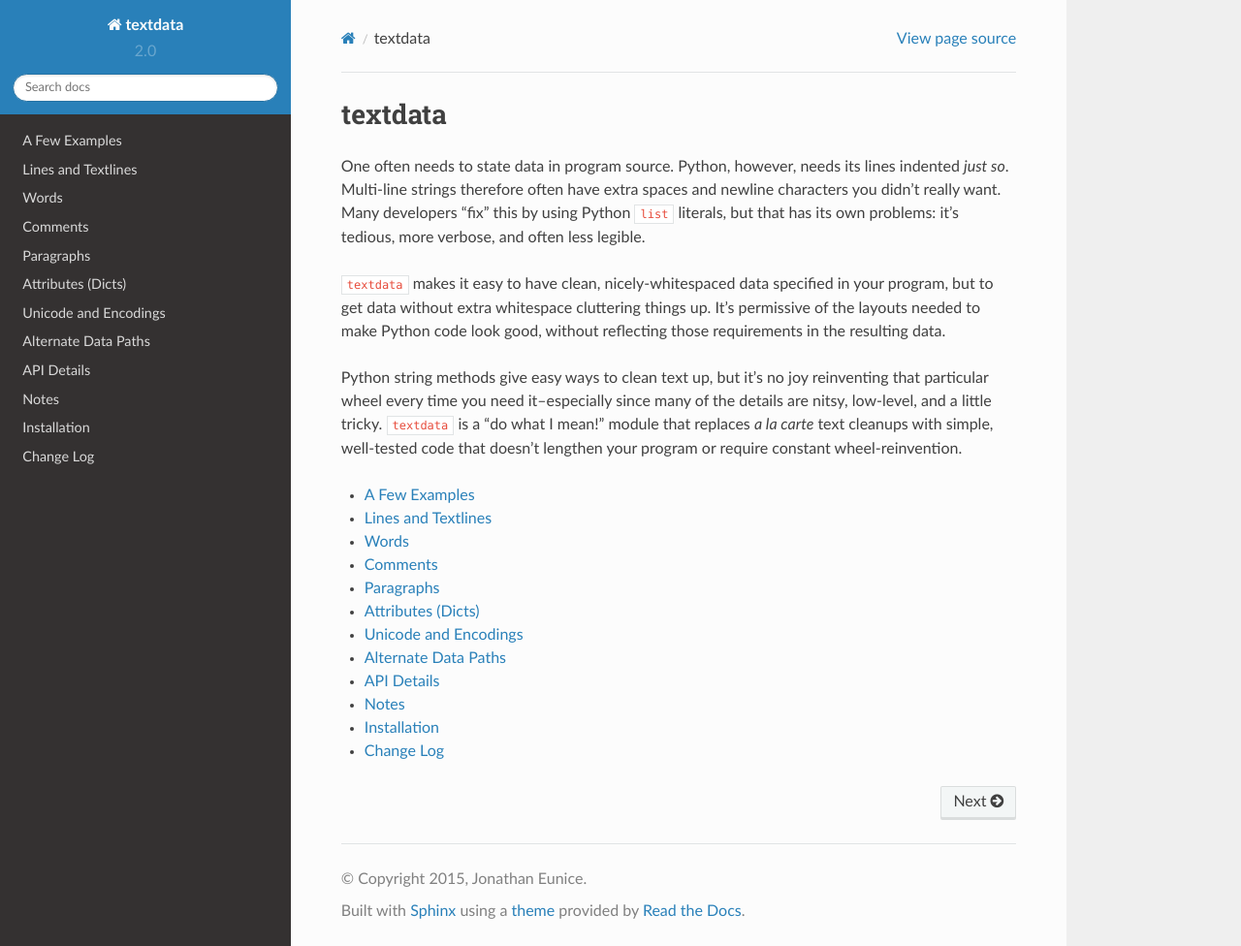
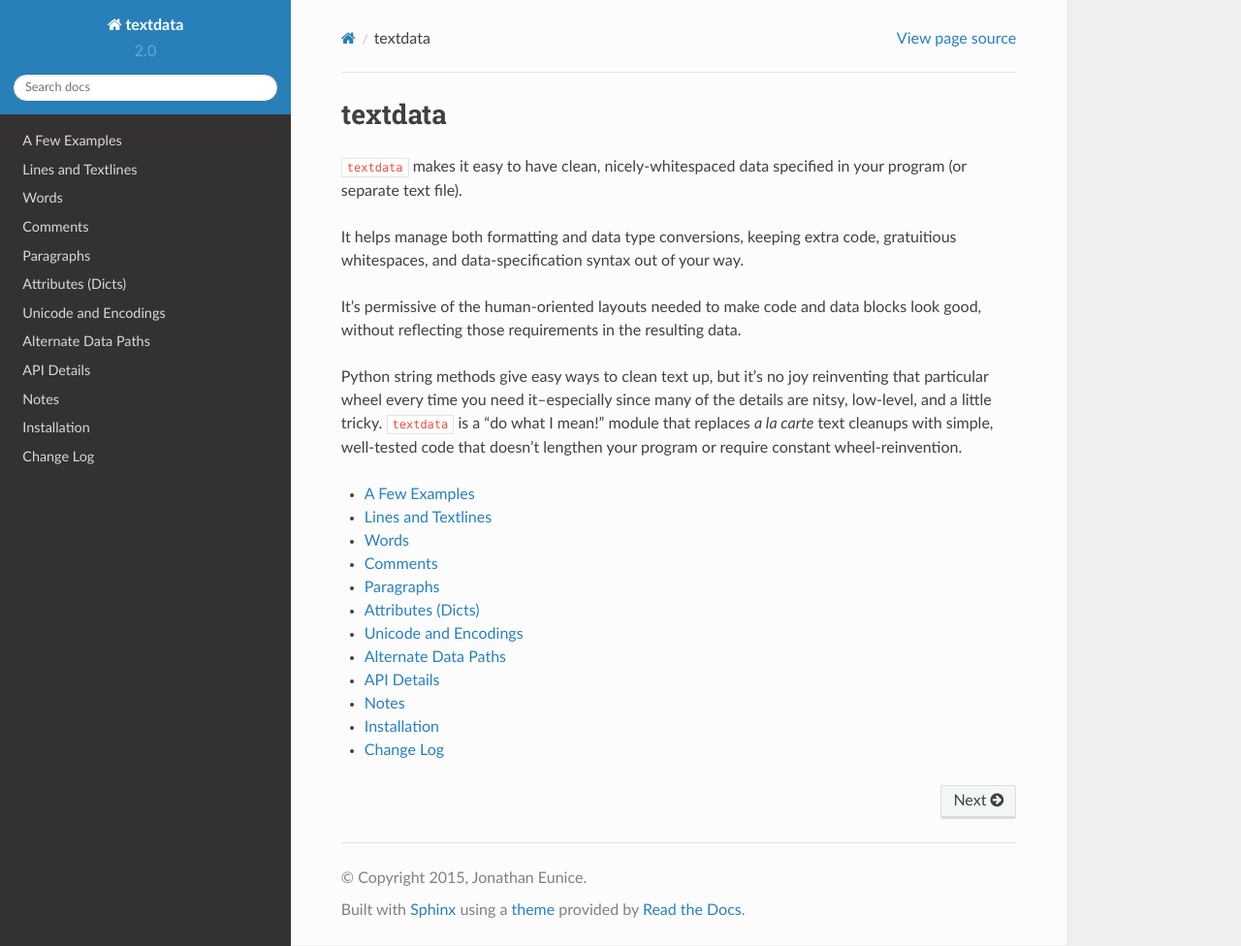
Before and after one commit to jonathaneunice/textdata, a Sphinx documentation site: the page built from docs/index.rst, in a window 1280 px wide and 976 px high. Shown: the whole window at 97% size. Built offline with Sphinx 7.4.7 and the Read the Docs theme 2.0.0, drawn with Linux system fonts in a browser that asks for light colours.

Commit message:
working toward 2.0 publish

```diff
--- a/docs/index.rst
+++ b/docs/index.rst
@@ -1,16 +1,14 @@
 textdata
 ========
 
-One often needs to state data in program source. Python, however, needs its
-lines indented *just so*. Multi-line strings therefore often have extra
-spaces and newline characters you didn't really want. Many developers "fix"
-this by using Python ``list`` literals, but that has its own problems: it's
-tedious, more verbose, and often less legible.
+``textdata`` makes it easy to have clean, nicely-whitespaced data specified in
+your program (or separate text file).
 
-``textdata`` makes it easy to have clean, nicely-whitespaced data
-specified in your program, but to get data without extra whitespace cluttering
-things up. It's permissive of the layouts needed to make Python code look good,
-without reflecting those requirements in the resulting data.
+It helps manage both formatting and data type conversions, keeping extra code,
+gratuitious whitespaces, and data-specification syntax out of your way.
+
+It's permissive of the human-oriented layouts needed to make code and data
+blocks look good, without reflecting those requirements in the resulting data.
 
 Python string methods give easy ways to clean text up, but it's no joy
 reinventing that particular wheel every time you need it--especially since many
--- a/requirements.txt
+++ b/requirements.txt
@@ -1,2 +1 @@
-six>=1.11.0
 intspan>=1.5.11
--- a/setup.py
+++ b/setup.py
@@ -27,7 +27,7 @@ setup(
     packages=['textdata'],
     setup_requires=[],
     install_requires=['intspan'],
-    tests_require=['tox', 'pytest', 'pytest-cov', 'coverage', 'six>=1.11'],
+    tests_require=['tox', 'pytest', 'pytest-cov', 'coverage'],
     test_suite="test",
     zip_safe=False,  # it really is, but this will prevent weirdness
     keywords='text data lines dedent indent words qw paras paragraphs table',
```
Also changed, not shown: docs/notes.rst (+3 -9 lines), 5 other files.
